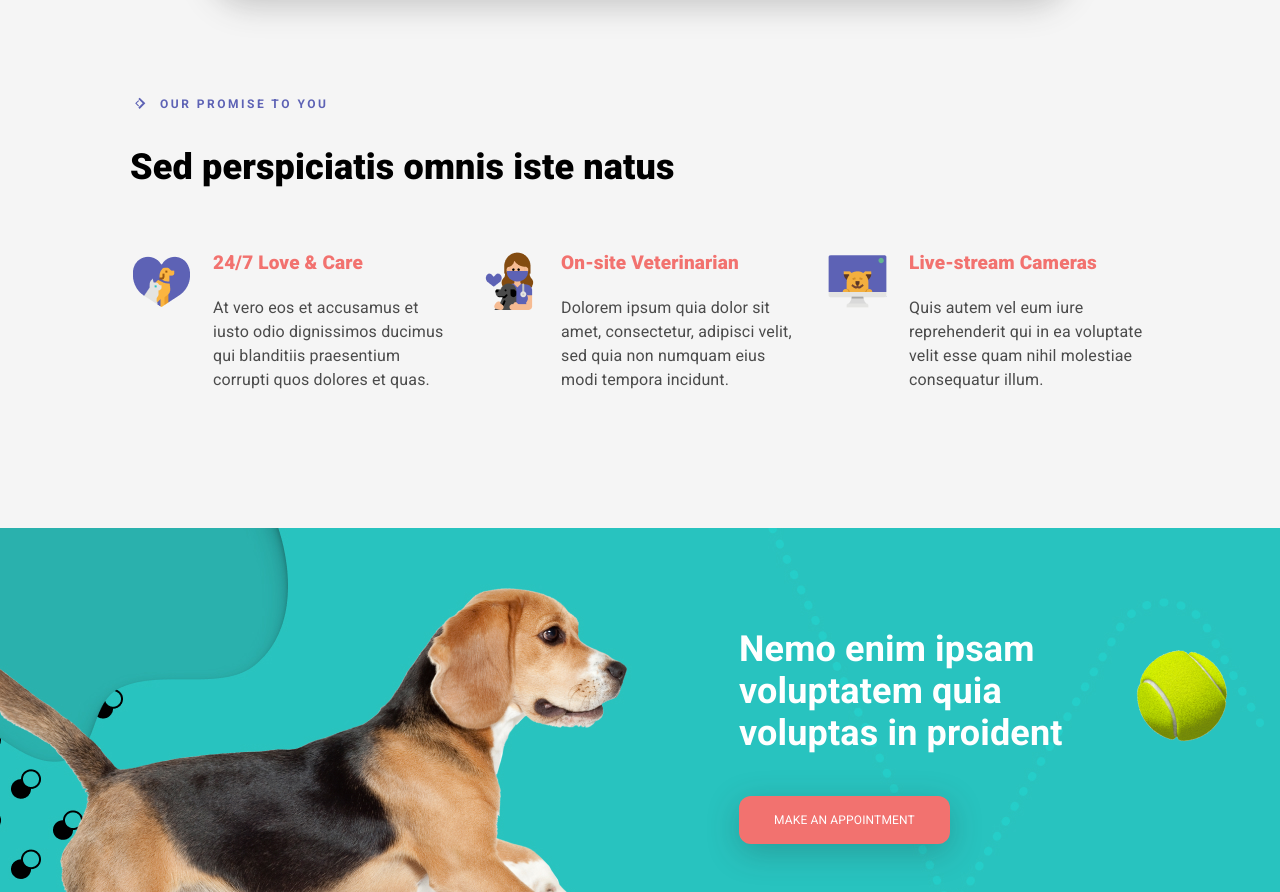
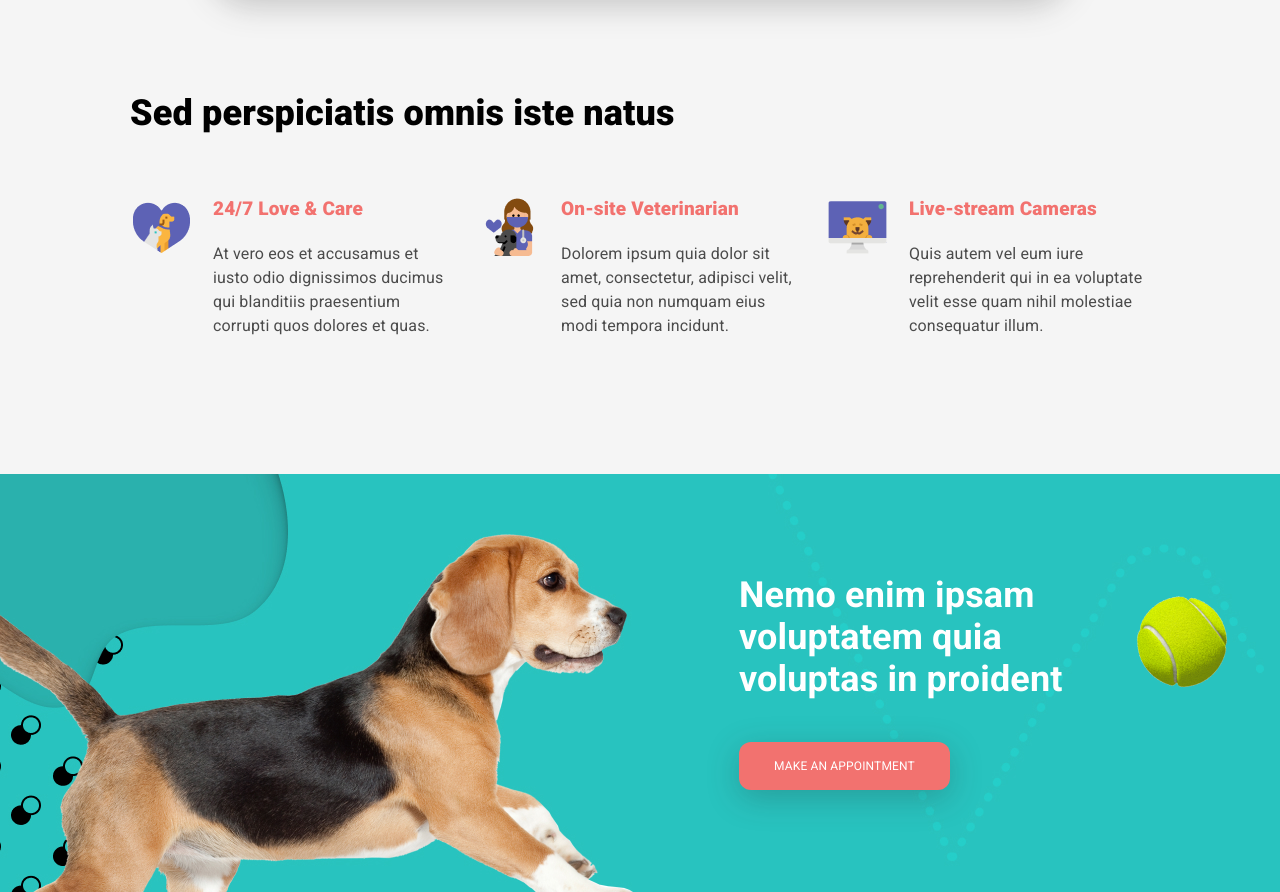
Before and after one commit to garryKarri/Dog-Boarding, a plain HTML site: page index.html in a window 1280 px wide. Shown: the part 1573-2465 px from the top of the page. Drawn offline with Linux system fonts and the light colour scheme; files whose address does not match are found by name.

Commit message:
Удалили позаголовок обещания

```diff
--- a/index.html
+++ b/index.html
@@ -71,7 +71,7 @@
     <section class="section section_white">
         <div class="wrapper">
             <h2 class="h h_2 h_black">
-                <span class="h__subtitle h__subtitle_blue">OUR PROMISE TO YOU</span>
+
                 <span class="h__title">Sed perspiciatis omnis iste natus</span>
             </h2>
             <div class="grid grid_wrapper">
```
